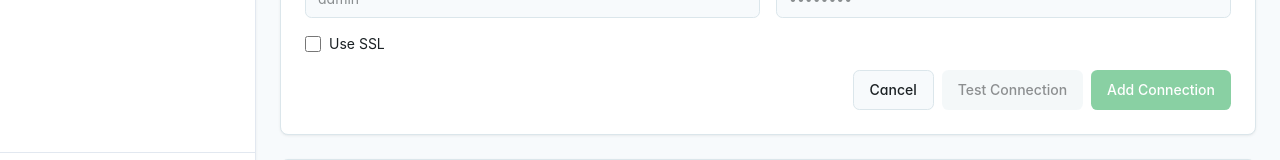
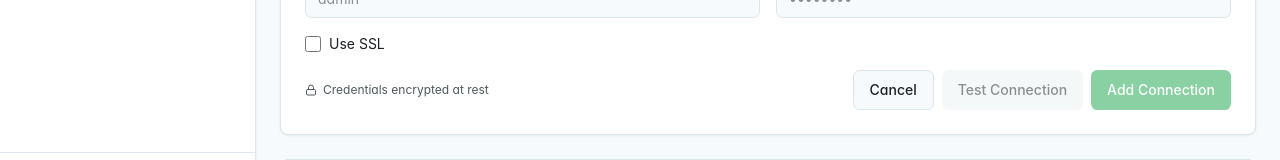
Before and after one commit to l3lackcurtains/database-bak, a Next.js app in the folder apps/webapp/: page /databases in a window 1280 px wide. Both pictures are taken after a click on the button "Add Database". Shown: the part 539-699 px from the top of the page. Built offline with nearby package versions, Linux system fonts and the light colour scheme; no server answers.

Commit message:
feat: add lock icon and message indicating credentials are encrypted at rest in database and storage pages

```diff
--- a/apps/webapp/src/app/databases/[id]/page-content.tsx
+++ b/apps/webapp/src/app/databases/[id]/page-content.tsx
@@ -3,7 +3,7 @@
 import { use, useCallback, useEffect, useState } from 'react';
 import { useRouter } from 'next/navigation';
 import Link from 'next/link';
-import { ArrowLeft, Database as DatabaseIcon, HardDrive, CalendarClock, Server, Globe, ShieldCheck, Activity, Copy, Trash2 } from 'lucide-react';
+import { ArrowLeft, Database as DatabaseIcon, HardDrive, CalendarClock, Server, Globe, ShieldCheck, Activity, Copy, Trash2, Lock } from 'lucide-react';
 import { Badge } from '@/components/ui/badge';
 import { Button } from '@/components/ui/button';
 import { Card, CardContent, CardHeader, CardTitle } from '@/components/ui/card';
@@ -237,6 +237,10 @@ export function DatabaseDetailsPage({ params }: { params: Promise<{ id: string }
               {db.url && <DetailRow label="URL" value={db.url.replace(/\/\/([^:@]+):([^@]+)@/, '//$1:***@')} />}
               <DetailRow label="Created" value={formatDate(db.createdAt)} />
               <DetailRow label="Updated" value={formatDate(db.updatedAt)} />
+              <div className="flex items-center gap-1.5 pt-2 text-xs text-muted-foreground">
+                <Lock className="h-3 w-3" />
+                Password encrypted at rest
+              </div>
             </CardContent>
           </Card>
 
--- a/apps/webapp/src/app/databases/page-content.tsx
+++ b/apps/webapp/src/app/databases/page-content.tsx
@@ -10,7 +10,7 @@ import { Table, TableBody, TableCell, TableHead, TableHeader, TableRow } from '@
 import { databasesApi } from '@/lib/api-routes';
 import { ApiError } from '@/lib/api';
 import type { Database } from '@/types';
-import { Copy, Plus, Trash2, RefreshCw, Link2, Edit3 } from 'lucide-react';
+import { Copy, Plus, Trash2, RefreshCw, Link2, Edit3, Lock } from 'lucide-react';
 
 export function DatabasesPage() {
   const router = useRouter();
@@ -405,7 +405,12 @@ export function DatabaseForm({
             </div>
           )}
 
-          <div className="flex justify-end gap-2">
+          <div className="flex items-center justify-between">
+            <div className="flex items-center gap-1.5 text-xs text-muted-foreground">
+              <Lock className="h-3 w-3" />
+              Credentials encrypted at rest
+            </div>
+            <div className="flex gap-2">
               <Button type="button" variant="outline" onClick={onCancel}>Cancel</Button>
               <Button type="button" variant="secondary" onClick={handleTest} disabled={testing || !form.host}>
                 {testing ? 'Testing...' : 'Test Connection'}
@@ -414,6 +419,7 @@ export function DatabaseForm({
                 {isEditing ? 'Save Changes' : isCloning ? 'Create Clone' : 'Add Connection'}
               </Button>
             </div>
+          </div>
         </form>
       </CardContent>
     </Card>
--- a/apps/webapp/src/app/storage/[id]/page-content.tsx
+++ b/apps/webapp/src/app/storage/[id]/page-content.tsx
@@ -3,7 +3,7 @@
 import { use, useCallback, useEffect, useState } from 'react';
 import { useRouter } from 'next/navigation';
 import Link from 'next/link';
-import { ArrowLeft, HardDrive, Database, CalendarClock, Globe, ShieldCheck, Activity, Star, Trash2 } from 'lucide-react';
+import { ArrowLeft, HardDrive, Database, CalendarClock, Globe, ShieldCheck, Activity, Star, Trash2, Lock } from 'lucide-react';
 import { Badge } from '@/components/ui/badge';
 import { Button } from '@/components/ui/button';
 import { Card, CardContent, CardHeader, CardTitle } from '@/components/ui/card';
@@ -197,6 +197,10 @@ export function StorageDetailsPage({ params }: { params: Promise<{ id: string }>
               <DetailRow label="Default" value={storage.isDefault ? 'Yes' : 'No'} />
               <DetailRow label="Created" value={formatDate(storage.createdAt)} />
               <DetailRow label="Updated" value={formatDate(storage.updatedAt)} />
+              <div className="flex items-center gap-1.5 pt-2 text-xs text-muted-foreground">
+                <Lock className="h-3 w-3" />
+                Credentials encrypted at rest
+              </div>
             </CardContent>
           </Card>
 
--- a/apps/webapp/src/app/storage/page-content.tsx
+++ b/apps/webapp/src/app/storage/page-content.tsx
@@ -11,7 +11,7 @@ import { storageApi } from '@/lib/api-routes';
 import { ApiError } from '@/lib/api';
 import type { StorageConfig } from '@/types';
 import { formatDate } from '@/lib/utils';
-import { Plus, Trash2, RefreshCw, Star, Edit3 } from 'lucide-react';
+import { Plus, Trash2, RefreshCw, Star, Edit3, Lock } from 'lucide-react';
 
 export function StoragePage() {
   const router = useRouter();
@@ -311,7 +311,12 @@ function StorageForm({
               {testResult.message}
             </div>
           )}
-          <div className="flex justify-end gap-2">
+          <div className="flex items-center justify-between">
+            <div className="flex items-center gap-1.5 text-xs text-muted-foreground">
+              <Lock className="h-3 w-3" />
+              Credentials encrypted at rest
+            </div>
+            <div className="flex gap-2">
               <Button type="button" variant="outline" onClick={onCancel}>Cancel</Button>
               <Button
                 type="button"
@@ -323,6 +328,7 @@ function StorageForm({
               </Button>
               <Button type="submit">{isEditing ? 'Save Changes' : 'Add Storage'}</Button>
             </div>
+          </div>
         </form>
       </CardContent>
     </Card>
```
Lines whose indentation alone changed are shown as unchanged.
